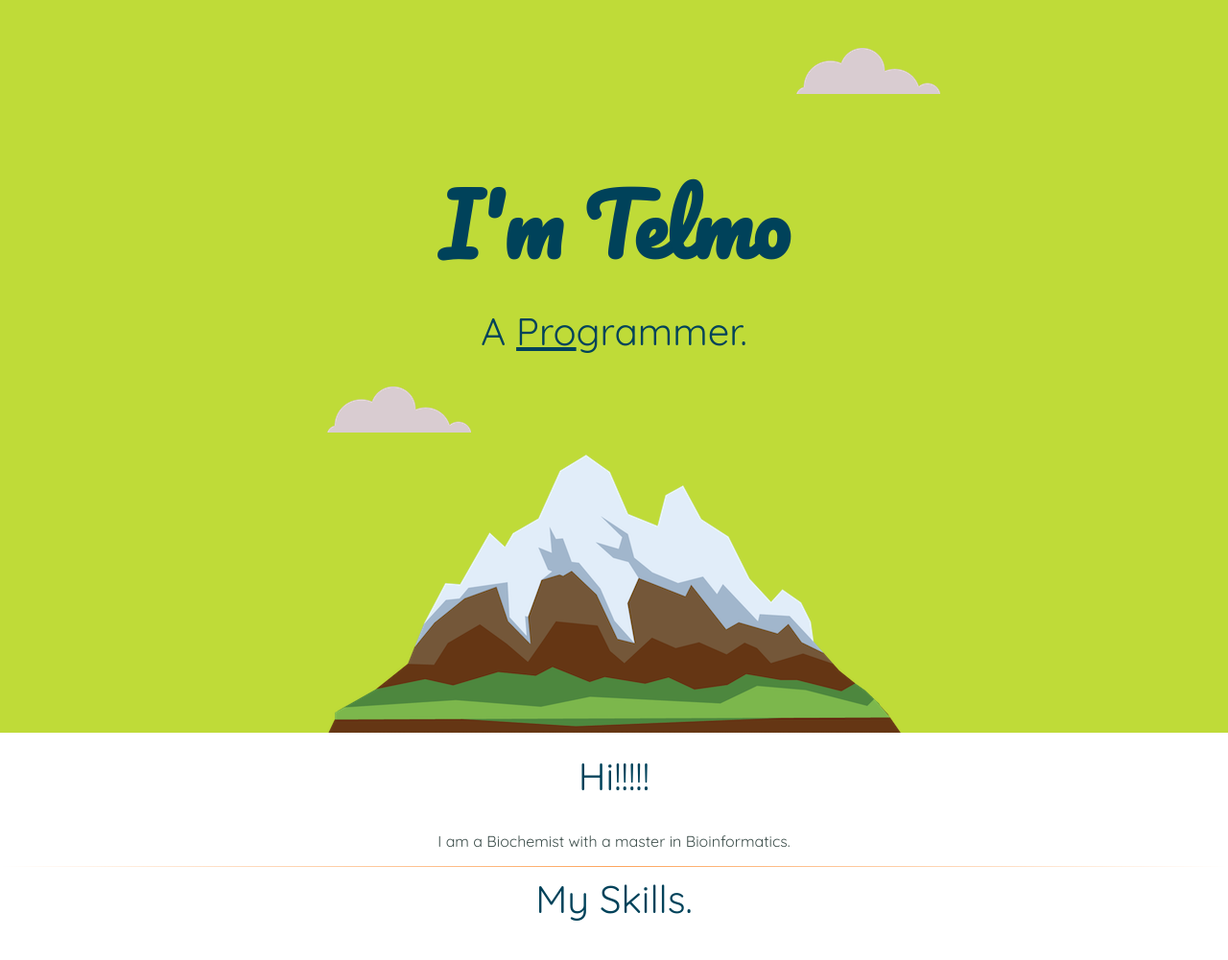
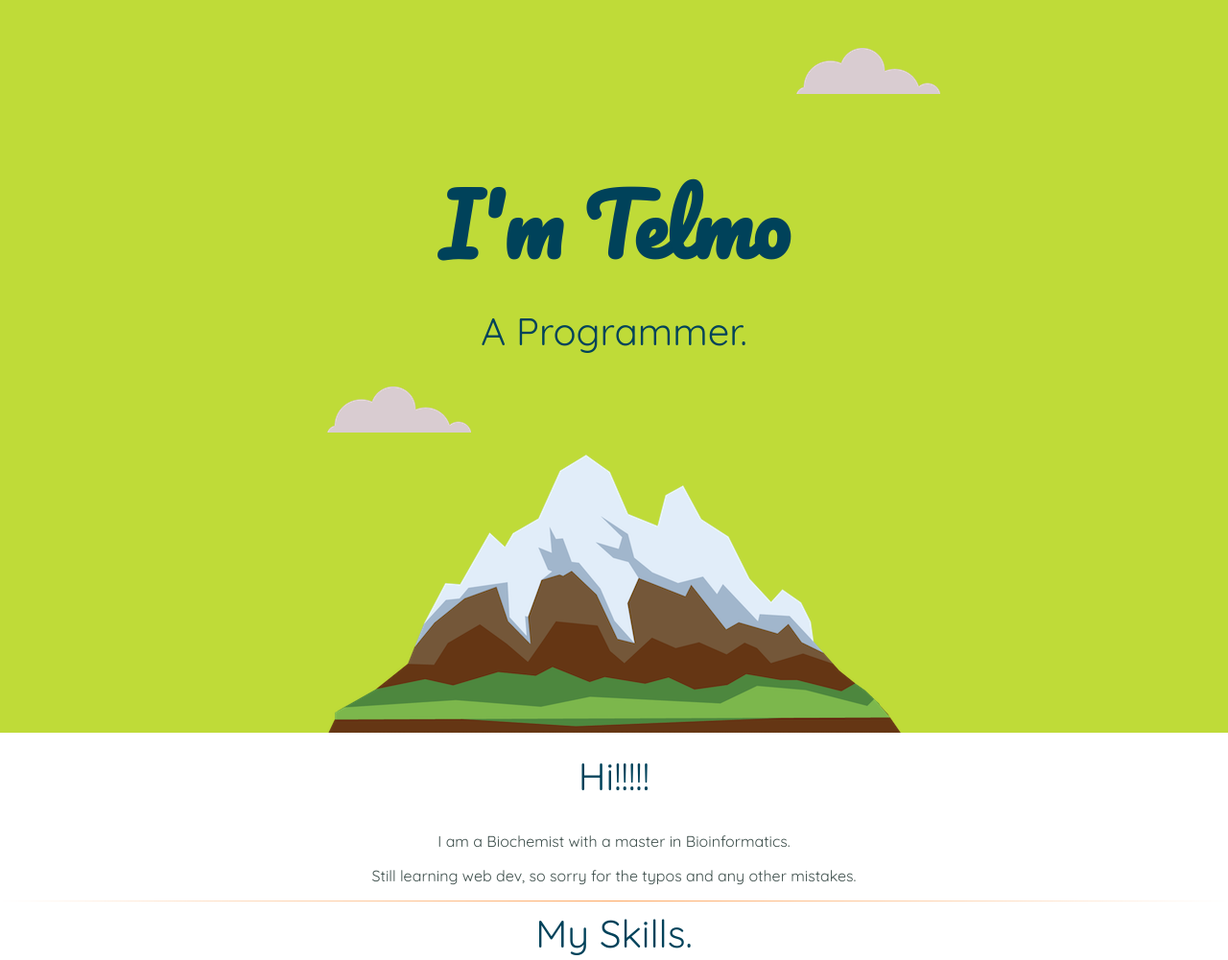
Before and after one commit to tgspt/Site, a plain HTML site: page index.html in a window 1280 px wide. Shown: the top 1001 px of the page at 96% size. Drawn offline with Linux system fonts and the light colour scheme.

Commit message:
Update index.html

```diff
--- a/index.html
+++ b/index.html
@@ -13,7 +13,7 @@
     <div class="top">
         <img  class="cloud_top" src="Images/cloud.png" alt="nuvem_top">
         <h1>I'm Telmo</h1>
-        <h2>A <span class="pro"> Pro</span>grammer.</h2>
+        <h2>A Programmer.</h2>
         <img  class="cloud_bot" src="Images/cloud.png" alt="nuvem_bot">
         <img class="mountain" src="Images/mountain.png" alt="mountain">
     </div>
@@ -24,6 +24,7 @@
           <img src="" alt="">
           <h2>Hi!!!!!</h2>
           <p>I am a Biochemist with a master in Bioinformatics.</p>
+          <p>Still learning web dev, so sorry for the typos and any other mistakes.</p>
         </div>
         <hr>
         <div class="skills">
```
